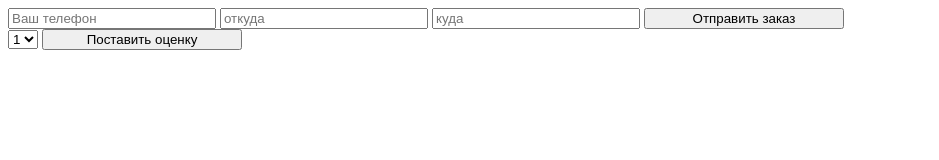
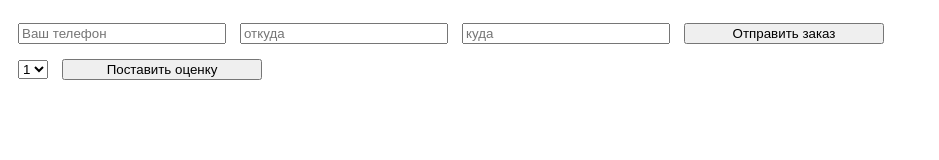
Before and after one commit to Idealik/DataBaseProject, a plain HTML site: page newprj/client/client.html in a window 1280 px wide. Shown: the whole page, without its empty margins (0-939 px from the left). Drawn offline with Linux system fonts and the light colour scheme; some packages are replaced by stand-ins of ours.

Commit message:
немного марджина

```diff
--- a/newprj/client/style.css
+++ b/newprj/client/style.css
@@ -13,6 +13,11 @@ margin-top: 15px;
 }
 input{
     width: 200px;
+    margin-top : 15px;
+    margin-left: 10px;
+}
+select{
+    margin-left: 10px;
 }
 .commentAndRate input{
  display: block;
```
Also changed, not shown: newprj/client/client.html (+0 -1 lines).
